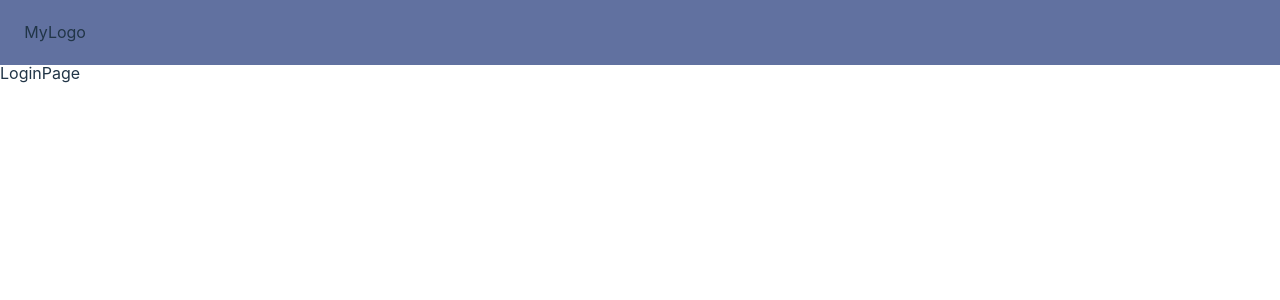
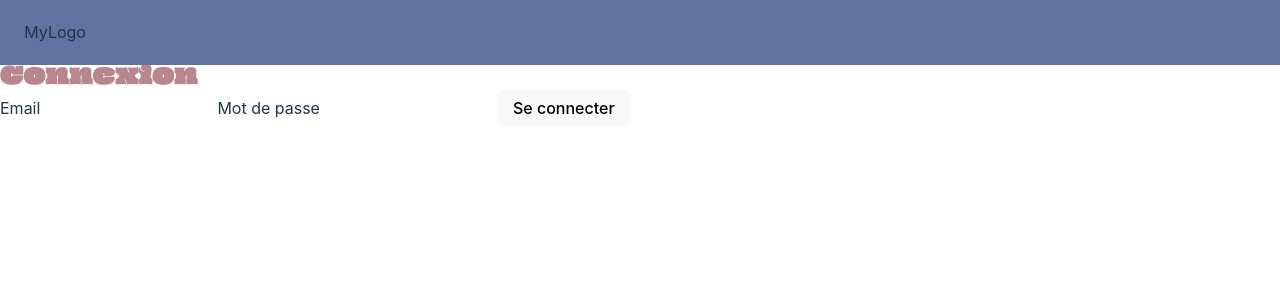
Before and after one commit to Deuli-P/kivaou-frontend, a React (Vite) app: page / in a window 1280 px wide. Shown: the top 300 px of the page. Built offline with nearby package versions, Linux system fonts and the light colour scheme.

Commit message:
login page security

```diff
--- a/package.json
+++ b/package.json
@@ -10,6 +10,7 @@
     "preview": "vite preview"
   },
   "dependencies": {
+    "bcryptjs": "^3.0.0",
     "react": "^18.3.1",
     "react-dom": "^18.3.1",
     "react-router-dom": "^7.1.5"
--- a/src/pages/LoginPage.tsx
+++ b/src/pages/LoginPage.tsx
@@ -1,7 +1,54 @@
+import { useState } from "react";
+import { fetching } from "../utils/utils";
+
 
 const LoginPage = () => {
+
+  const [ loginData , setLoginData ] = useState({
+    email: '',
+    password: ''
+  })
+
+  const handleChangeValue = (e: React.ChangeEvent<HTMLInputElement>) => {
+    setLoginData((prev) => ({
+      ...prev,
+      [e.target.name]: e.target.value
+    }))
+  }
+
+  const handleSubmit = (e: React.FormEvent) => {
+    e.preventDefault()
+
+
+
+    const response = fetching('localhost:3001/api/login', 'POST', {
+      body: JSON.stringify(loginData)
+    })
+    console.log(response)
+    if(response){
+      console.log('ok')
+    }
+
+
+  };
+
+
+
   return (
-    <div>LoginPage</div>
+    <>
+    <div>
+      <h1>Connexion</h1>
+    </div>
+    <div>
+      <form onSubmit={handleSubmit}>
+        <label htmlFor="email" >Email</label>
+        <input type="email" id="email" name="email" required value={loginData.email} onChange={handleChangeValue}/>
+        <label htmlFor="password">Mot de passe</label>
+        <input type="password" id="password" name="password" required value={loginData.password} onChange={handleChangeValue}/>
+        <button type="submit">Se connecter</button>
+      </form>
+    </div>
+    </>
   )
 }
 
--- /dev/null
+++ b/src/utils/utils.ts
@@ -0,0 +1,34 @@
+import bcrypt from "bcryptjs";
+
+const hashPassword = async (password: string)=> {
+    const newPassword = bcrypt.hash(password, saltRounds, (err, hash) => {
+        if (err) {
+            console.error(err);
+        }
+        return hash;
+    });
+    return newPassword;
+};
+
+const fetching = async(url, method, body) => {
+
+    const response = await fetch(url, {
+        method,
+        headers: {
+            "Content-Type": "application/json",
+            "Accept": "application/json",
+        },
+        ...body,
+    });
+    const data = await response.json();
+
+    if (response.status >= 400) {
+        throw new Error(data.errors);
+    }
+
+    return data;
+}
+
+const regexEmail = '/^[a-zA-Z0-9._-]+@[a-zA-Z0-9.-]+\.[a-zA-Z]{2,6}$/';
+
+export { hashPassword, fetching, regexEmail };
```
Also changed, not shown: 1 other file (tests, documents, lock files or other folders).
